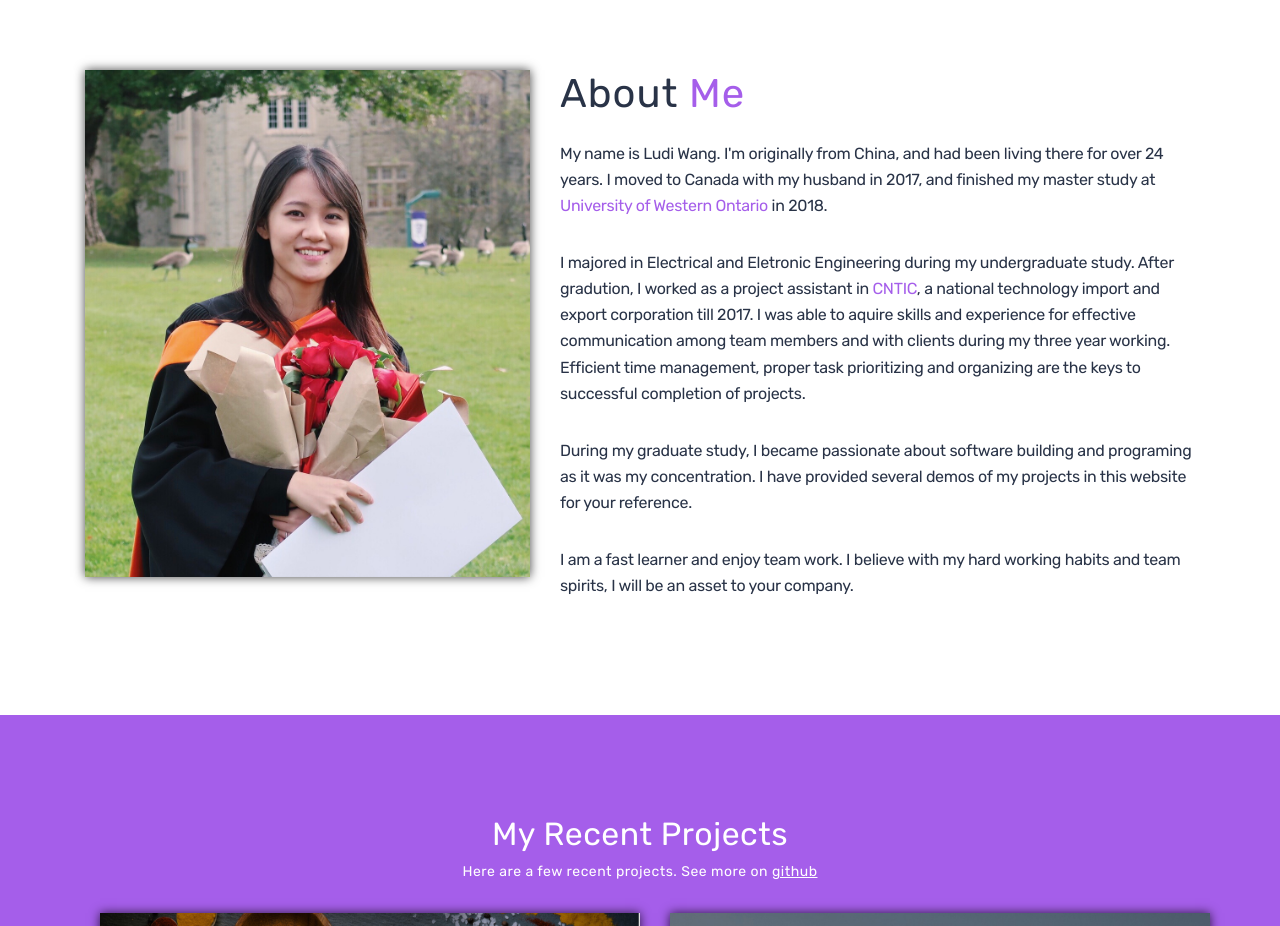
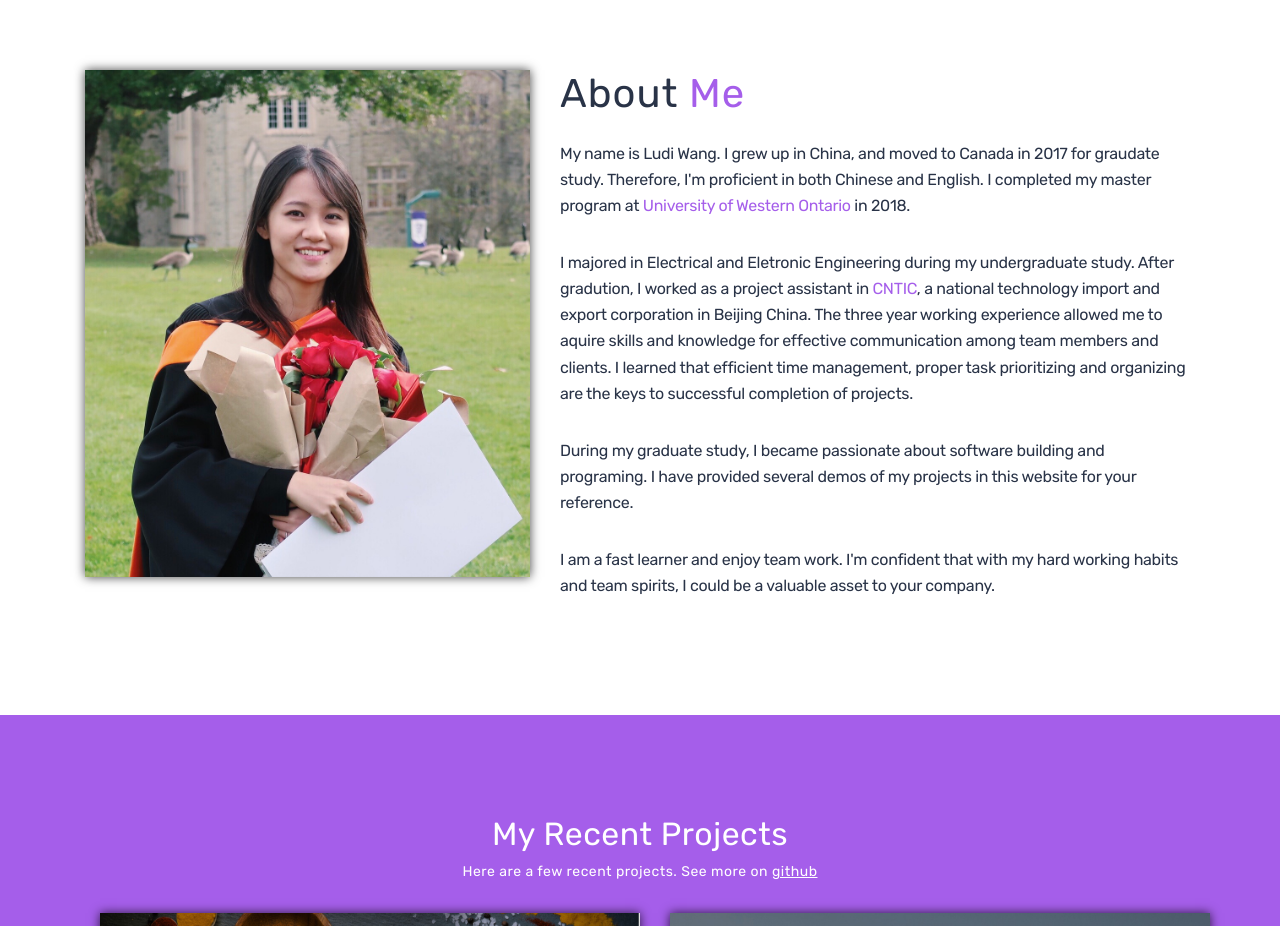
Before and after one commit to ludiw823/portfolio, a plain HTML site: page index.html in a window 1280 px wide. Shown: the part 900-1826 px from the top of the page. Drawn offline with nearby package versions, Linux system fonts and the light colour scheme.

Commit message:
revise about me section

```diff
--- a/index.html
+++ b/index.html
@@ -80,10 +80,10 @@
 				<div class='col-md-7'>
 					<h2 class="aboutMeTitle">About <span>Me</span><h2>
 					   <div class="aboutMeSection">
-						<p class="aboutMeP">My name is Ludi Wang.  I'm originally from China, and had been living there for over 24 years.  I moved to Canada with my husband in 2017, and finished my master study at <a href="https://www.uwo.ca/" target="_blank">University of Western Ontario</a> in 2018. </p>
-						<p class="aboutMeP">I majored in Electrical and Eletronic Engineering during my undergraduate study.  After gradution, I worked as a project assistant in <a href="https://www.linkedin.com/company/china-national-technical-import-and-export-corporation/about/" target="_blank">CNTIC</a>, a national technology import and export corporation till 2017.  I was able to aquire skills and experience for effective communication among team members and with clients during my three year working.  Efficient time management, proper task prioritizing and organizing are the keys to successful completion of projects.</p>
-						<p class="aboutMeP">During my graduate study, I became passionate about software building and programing as it was my concentration. I have provided several demos of my projects in this website for your reference.</p>
-						<p class="aboutMeP">I am a fast learner and enjoy team work. I believe with my hard working habits and team spirits, I will be an asset to your company.</p>
+						<p class="aboutMeP">My name is Ludi Wang.  I grew up in China, and moved to Canada in 2017 for graudate study.  Therefore, I'm proficient in both Chinese and English.  I completed my master program at <a href="https://www.uwo.ca/" target="_blank">University of Western Ontario</a> in 2018.</p>
+						<p class="aboutMeP">I majored in Electrical and Eletronic Engineering during my undergraduate study.  After gradution, I worked as a project assistant in <a href="https://www.linkedin.com/company/china-national-technical-import-and-export-corporation/about/" target="_blank">CNTIC</a>, a national technology import and export corporation in Beijing China.  The three year working experience allowed me to aquire skills and knowledge for effective communication among team members and clients.  I learned that efficient time management, proper task prioritizing and organizing are the keys to successful completion of projects.</p>
+						<p class="aboutMeP">During my graduate study, I became passionate about software building and programing. I have provided several demos of my projects in this website for your reference.</p>
+						<p class="aboutMeP">I am a fast learner and enjoy team work. I'm confident that with my hard working habits and team spirits, I could be a valuable asset to your company.</p>
 					</div>
 				</div>
 			</div>
```
